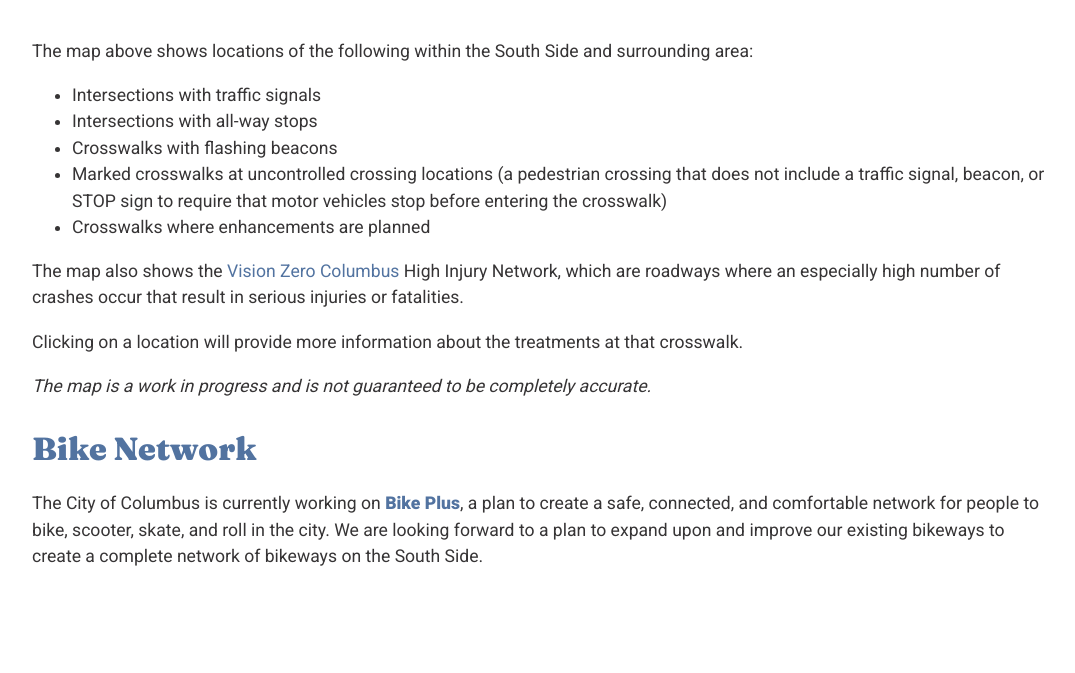
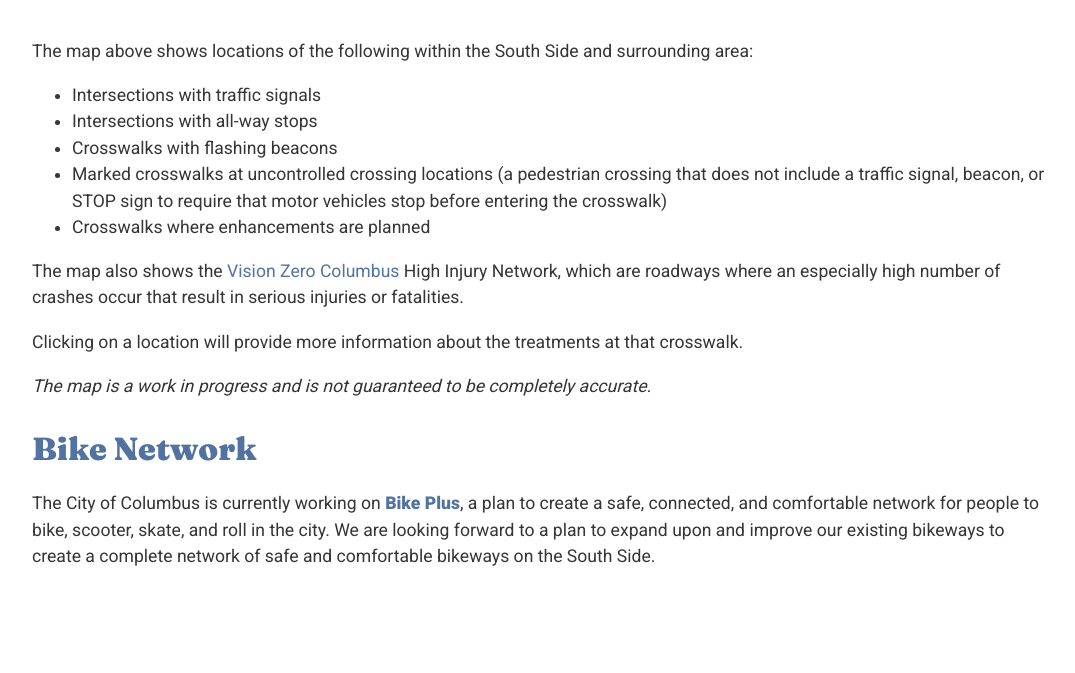
Before and after one commit to justinsoltesz/justinsoltesz.github.io, a Jekyll site: the page built from southside/walking-biking.md, in a window 1280 px wide. Shown: the part 1203-1876 px from the top of the page, without its empty margins (96-1171 px from the left). Built offline with Jekyll 4.4.1, drawn with Linux system fonts in a browser that asks for light colours; Markdown is read by kramdown in place of the engine named in the settings.

Commit message:
fixing typos

```diff
--- a/southside/index.html
+++ b/southside/index.html
@@ -41,7 +41,7 @@ title: Columbus South Side Area Commission - Public Services Committee
             </div>
             <div class="stuff">
                 <h2 class="stuff__title">Walking and Biking</h2>
-                <p class="stuff__text">Safety of people walking and biking on the South Side is a prioritiy. This includes closing sidewalk gaps and ensuring a complete sidewalk network; providing frequent, safe crossings of all major roadways; and providing network of safe and comfortable bikeways throughout the South Side.</p>
+                <p class="stuff__text">Safety of people walking and biking on the South Side is a priority. This includes closing sidewalk gaps and ensuring a complete sidewalk network; providing frequent, safe crossings of all major roadways; and providing a network of safe and comfortable bikeways throughout the South Side.</p>
                 <div class="stuff__link"><a href="/southside/walking-biking/" class="stuff__button button"><i class="fas fa-walking fa-fw button__icon button__icon--left"></i> More information</a></div>
             </div>
             <div class="stuff">
--- a/southside/walking-biking.md
+++ b/southside/walking-biking.md
@@ -28,4 +28,4 @@ Clicking on a location will provide more information about the treatments at tha
 *The map is a work in progress and is not guaranteed to be completely accurate.*
 
 # Bike Network
-The City of Columbus is currently working on **[Bike Plus](https://storymaps.arcgis.com/stories/fa0d7f19855a46f5a67ad741da665439?header=false&cover=false)**, a plan to create a safe, connected, and comfortable network for people to bike, scooter, skate, and roll in the city. We are looking forward to a plan to expand upon and improve our existing bikeways to create a complete network of bikeways on the South Side.
+The City of Columbus is currently working on **[Bike Plus](https://storymaps.arcgis.com/stories/fa0d7f19855a46f5a67ad741da665439?header=false&cover=false)**, a plan to create a safe, connected, and comfortable network for people to bike, scooter, skate, and roll in the city. We are looking forward to a plan to expand upon and improve our existing bikeways to create a complete network of safe and comfortable bikeways on the South Side.
```
